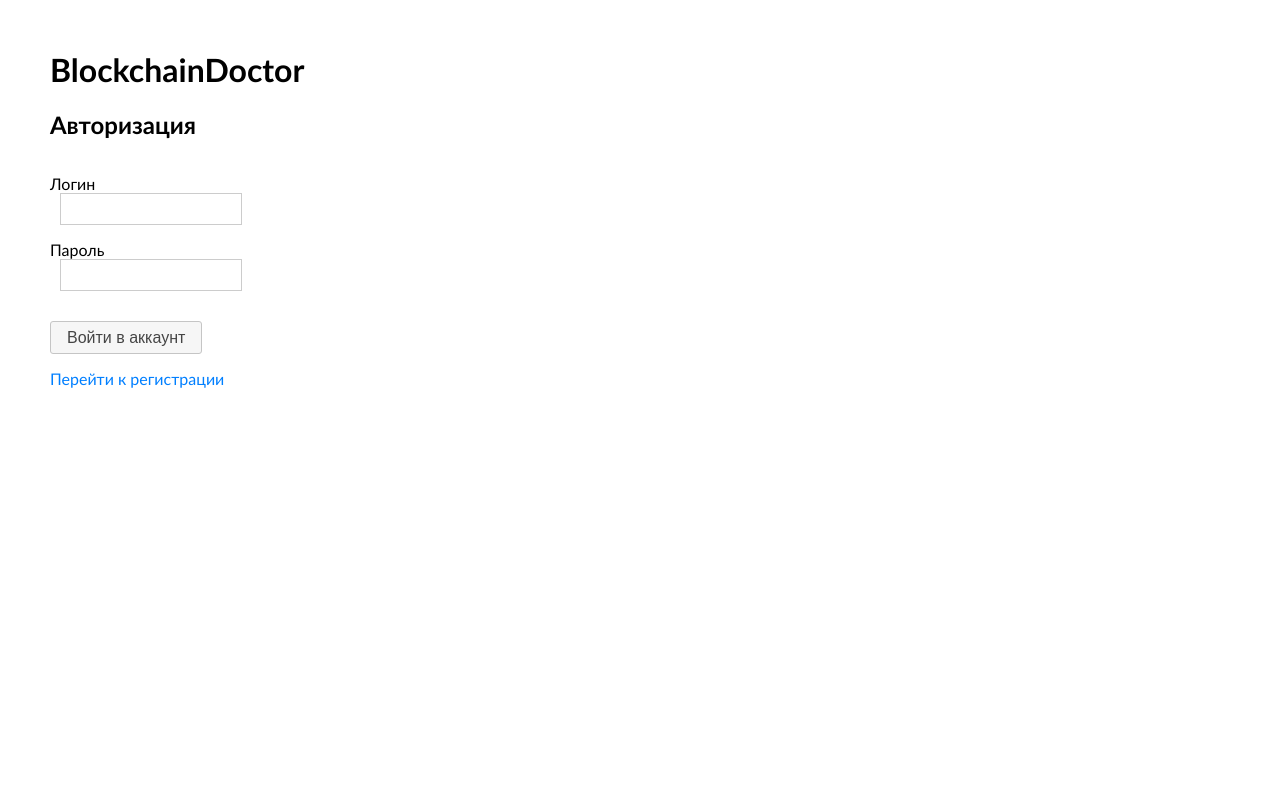
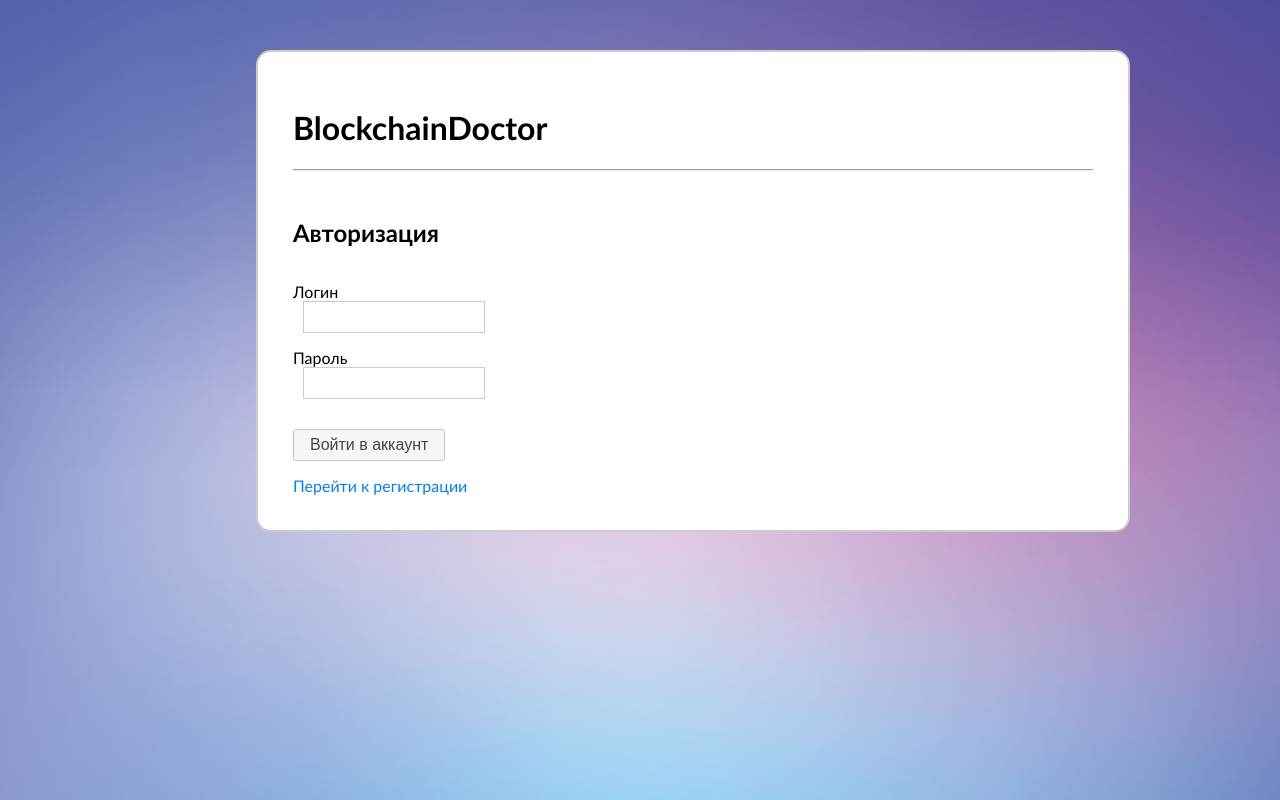
Before and after one commit to maxim218/Hachaton_Medic_Client, a website built with webpack: page static/index.html in a window 1280 px wide. Built offline with nearby package versions, Linux system fonts and the light colour scheme.

Commit message:
Release 3

```diff
--- a/static/index.html
+++ b/static/index.html
@@ -5,8 +5,33 @@
     <title>BlockchainDoctor</title>
     <link href = "./jquery-ui-1.12.1/jquery-ui.css" rel="stylesheet" type = "text/css">
     <link rel = "stylesheet" type = "text/css" href = "mainStyle.css">
+    <style>
+        #bg {
+            position: fixed;
+            top: -50%;
+            left: -50%;
+            width: 200%;
+            height: 200%;
+            z-index: 1;
+        }
+
+        #bg img {
+            position: absolute;
+            top: 0;
+            left: 0;
+            right: 0;
+            bottom: 0;
+            margin: auto;
+            min-width: 50%;
+            min-height: 50%;
+        }
+    </style>
 </head>
 <body>
+
+<div id="bg">
+    <img src = "./images/fon.jpg">
+</div>
 
 <div class = "dialog-window" title = "Сообщение">
     <div align = "center">
@@ -20,6 +45,8 @@
 
 <div class = "main-center-box" hidden>
     <h1>BlockchainDoctor</h1>
+    <hr>
+    <br>
 
     <div class = "main-center-box__sign-up-box">
         <h2>Регистрация</h2>
--- a/static/mainStyle.css
+++ b/static/mainStyle.css
@@ -88,3 +88,14 @@ select {
     padding: 15px;
     background: #cccccc;
 }
+
+.main-center-box {
+    position: absolute;
+    width: 800px;
+    padding: 35px;
+    left: 20%;
+    z-index: 5;
+    background: white;
+    border: 2px solid #CCCCCC;
+    border-radius: 15px;
+}
```
Also changed, not shown: static/images/fon.jpg (added).
